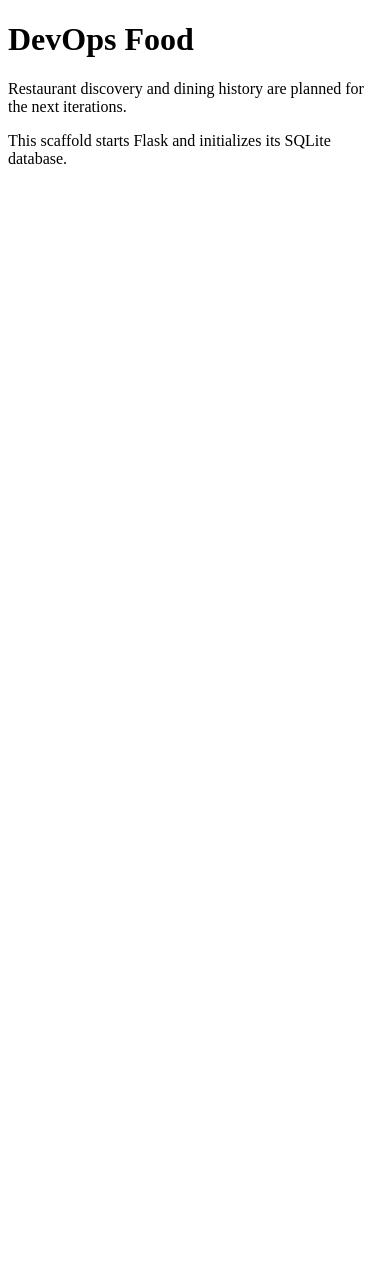
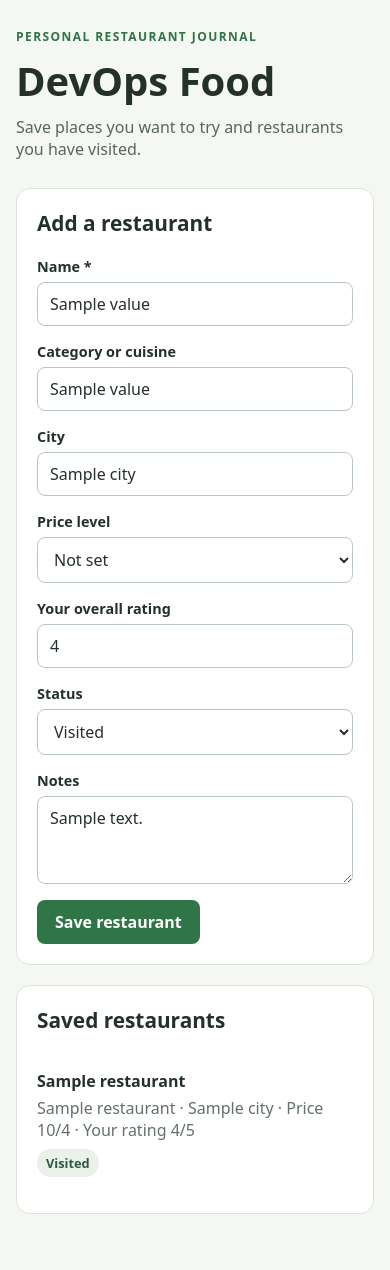
Before and after one commit to AFG64/assignment_1_Adria_Fijo, a Flask app: template templates/index.html in a window 390 px wide. Before the commit the page ends 164 px from the top, so only its background shows below. Run offline with Flask 3, Linux system fonts and the light colour scheme; the template is opened without the code that fills it: most values are stand-ins (such as "Sample title", 1, 10 or a date in 2020).

Commit message:
Connect restaurant creation to a simple form and saved list

```diff
--- a/app.py
+++ b/app.py
@@ -2,8 +2,9 @@
 
 import os
 
-from flask import Flask, render_template
+from flask import Flask, redirect, render_template, request, url_for
 
+from restaurant_domain import add_restaurant, list_restaurants
 from storage import database_path, initialize_database
 
 
@@ -14,7 +15,38 @@ def create_app():
 
     @app.get("/")
     def home():
-        return render_template("index.html")
+        return render_template(
+            "index.html",
+            restaurants=list_restaurants(app.config["DATABASE_PATH"]),
+            values={},
+            added=request.args.get("added"),
+            error=None,
+        )
+
+    @app.post("/restaurants")
+    def create_restaurant():
+        values = request.form.to_dict()
+        try:
+            restaurant_id = add_restaurant(
+                app.config["DATABASE_PATH"],
+                title=values.get("title"),
+                category_name=values.get("category_name"),
+                city=values.get("city"),
+                price=values.get("price"),
+                rating=values.get("rating"),
+                notes=values.get("notes"),
+                status=values.get("status", "want_to_go"),
+            )
+        except ValueError as error:
+            return render_template(
+                "index.html",
+                restaurants=list_restaurants(app.config["DATABASE_PATH"]),
+                values=values,
+                added=None,
+                error=str(error),
+            ), 400
+
+        return redirect(url_for("home", added=restaurant_id))
 
     @app.get("/health")
     def health():
--- /dev/null
+++ b/static/style.css
@@ -0,0 +1,41 @@
+:root {
+  font-family: system-ui, sans-serif;
+  color: #243129;
+  background: #f5f7f2;
+}
+
+* { box-sizing: border-box; }
+
+body { margin: 0; }
+
+.page { max-width: 760px; margin: 0 auto; padding: 40px 20px 80px; }
+.page-header { margin-bottom: 28px; }
+.page-header h1 { margin: 0 0 8px; font-size: 2.5rem; }
+.page-header p { margin: 0; color: #58665d; }
+.eyebrow { margin-bottom: 8px !important; color: #317249 !important; font-size: .75rem; font-weight: 700; letter-spacing: .12em; text-transform: uppercase; }
+
+.panel { margin-top: 20px; padding: 28px; border: 1px solid #dce4da; border-radius: 14px; background: white; }
+.panel h2 { margin: 0 0 20px; font-size: 1.3rem; }
+.field { display: flex; flex-direction: column; gap: 6px; margin-bottom: 16px; }
+.field-grid { display: grid; grid-template-columns: repeat(2, minmax(0, 1fr)); gap: 0 16px; }
+label { font-weight: 650; font-size: .9rem; }
+input, select, textarea { width: 100%; padding: 10px 12px; border: 1px solid #b9c8bc; border-radius: 8px; background: #fff; color: inherit; font: inherit; }
+input:focus, select:focus, textarea:focus { outline: 2px solid #317249; outline-offset: 1px; }
+textarea { resize: vertical; }
+button { padding: 11px 18px; border: 0; border-radius: 8px; background: #2f7548; color: white; font: inherit; font-weight: 700; cursor: pointer; }
+button:hover { background: #245f39; }
+.message { padding: 12px 14px; border-radius: 8px; }
+.success { background: #e5f4e8; color: #235b34; }
+.error { background: #fff0ed; color: #923d30; }
+.restaurant-list { margin: 0; padding: 0; list-style: none; }
+.restaurant-list li { display: flex; justify-content: space-between; gap: 20px; padding: 16px 0; border-top: 1px solid #e5ebe4; }
+.restaurant-list li:first-child { border-top: 0; }
+.restaurant-list p, .empty-state { margin: 5px 0 0; color: #637166; }
+.status { flex: none; align-self: start; padding: 5px 9px; border-radius: 100px; background: #eaf1e8; color: #315840; font-size: .8rem; font-weight: 650; }
+
+@media (max-width: 560px) {
+  .page { padding: 28px 16px 56px; }
+  .panel { padding: 20px; }
+  .field-grid { grid-template-columns: 1fr; }
+  .restaurant-list li { flex-direction: column; gap: 8px; }
+}
--- a/templates/index.html
+++ b/templates/index.html
@@ -4,12 +4,100 @@
     <meta charset="utf-8">
     <meta name="viewport" content="width=device-width, initial-scale=1">
     <title>DevOps Food</title>
+    <link rel="stylesheet" href="{{ url_for('static', filename='style.css') }}">
   </head>
   <body>
-    <main>
-      <h1>DevOps Food</h1>
-      <p>Restaurant discovery and dining history are planned for the next iterations.</p>
-      <p>This scaffold starts Flask and initializes its SQLite database.</p>
+    <main class="page">
+      <header class="page-header">
+        <p class="eyebrow">Personal restaurant journal</p>
+        <h1>DevOps Food</h1>
+        <p>Save places you want to try and restaurants you have visited.</p>
+      </header>
+
+      <section class="panel" aria-labelledby="add-heading">
+        <h2 id="add-heading">Add a restaurant</h2>
+
+        {% if added %}
+          <p class="message success" role="status">Restaurant saved successfully.</p>
+        {% endif %}
+        {% if error %}
+          <p class="message error" role="alert">{{ error }}</p>
+        {% endif %}
+
+        <form method="post" action="{{ url_for('create_restaurant') }}">
+          <div class="field">
+            <label for="title">Name <span aria-hidden="true">*</span></label>
+            <input id="title" name="title" type="text" maxlength="200" required
+                   value="{{ values.get('title', '') }}">
+          </div>
+
+          <div class="field-grid">
+            <div class="field">
+              <label for="category_name">Category or cuisine</label>
+              <input id="category_name" name="category_name" type="text" maxlength="100"
+                     value="{{ values.get('category_name', '') }}">
+            </div>
+            <div class="field">
+              <label for="city">City</label>
+              <input id="city" name="city" type="text" maxlength="100"
+                     value="{{ values.get('city', '') }}">
+            </div>
+            <div class="field">
+              <label for="price">Price level</label>
+              <select id="price" name="price">
+                <option value="">Not set</option>
+                {% for level in range(1, 5) %}
+                  <option value="{{ level }}" {% if values.get('price') == level|string %}selected{% endif %}>{{ level }} / 4</option>
+                {% endfor %}
+              </select>
+            </div>
+            <div class="field">
+              <label for="rating">Your overall rating</label>
+              <input id="rating" name="rating" type="number" min="0" max="5" step="0.1"
+                     placeholder="0–5" value="{{ values.get('rating', '') }}">
+            </div>
+          </div>
+
+          <div class="field">
+            <label for="status">Status</label>
+            <select id="status" name="status">
+              <option value="want_to_go" {% if values.get('status', 'want_to_go') == 'want_to_go' %}selected{% endif %}>Want to go</option>
+              <option value="visited" {% if values.get('status') == 'visited' %}selected{% endif %}>Visited</option>
+            </select>
+          </div>
+
+          <div class="field">
+            <label for="notes">Notes</label>
+            <textarea id="notes" name="notes" rows="3" placeholder="What caught your eye?">{{ values.get('notes', '') }}</textarea>
+          </div>
+
+          <button type="submit">Save restaurant</button>
+        </form>
+      </section>
+
+      <section class="panel" aria-labelledby="saved-heading">
+        <h2 id="saved-heading">Saved restaurants</h2>
+        {% if restaurants %}
+          <ul class="restaurant-list">
+            {% for restaurant in restaurants %}
+              <li>
+                <div>
+                  <strong>{{ restaurant.title }}</strong>
+                  <p>
+                    {{ restaurant.category_name or 'Category not set' }}
+                    {% if restaurant.city %} · {{ restaurant.city }}{% endif %}
+                    {% if restaurant.price is not none %} · Price {{ restaurant.price }}/4{% endif %}
+                    {% if restaurant.rating is not none %} · Your rating {{ restaurant.rating }}/5{% endif %}
+                  </p>
+                </div>
+                <span class="status">{{ 'Visited' if restaurant.status == 'visited' else 'Want to go' }}</span>
+              </li>
+            {% endfor %}
+          </ul>
+        {% else %}
+          <p class="empty-state">No restaurants saved yet. Add the first one above.</p>
+        {% endif %}
+      </section>
     </main>
   </body>
 </html>
```
Also changed, not shown: AI_USAGE.md (+1 -0 lines), DOMAIN_BOUNDARIES.md (+2 -2 lines), PROJECT_PLAN.md (+2 -0 lines), REPORT.md (+4 -4 lines), restaurant_domain.py (added, +74 -0 lines), README.md.
